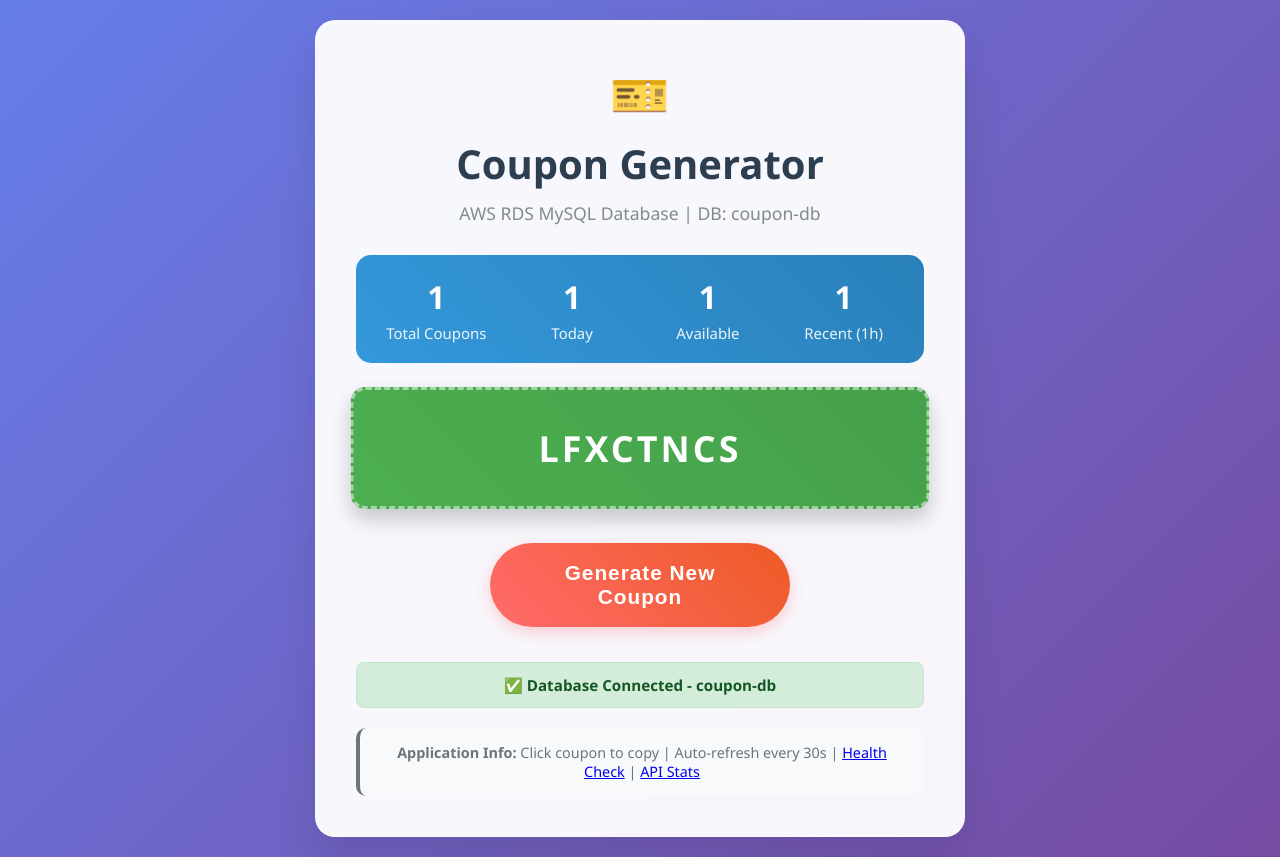
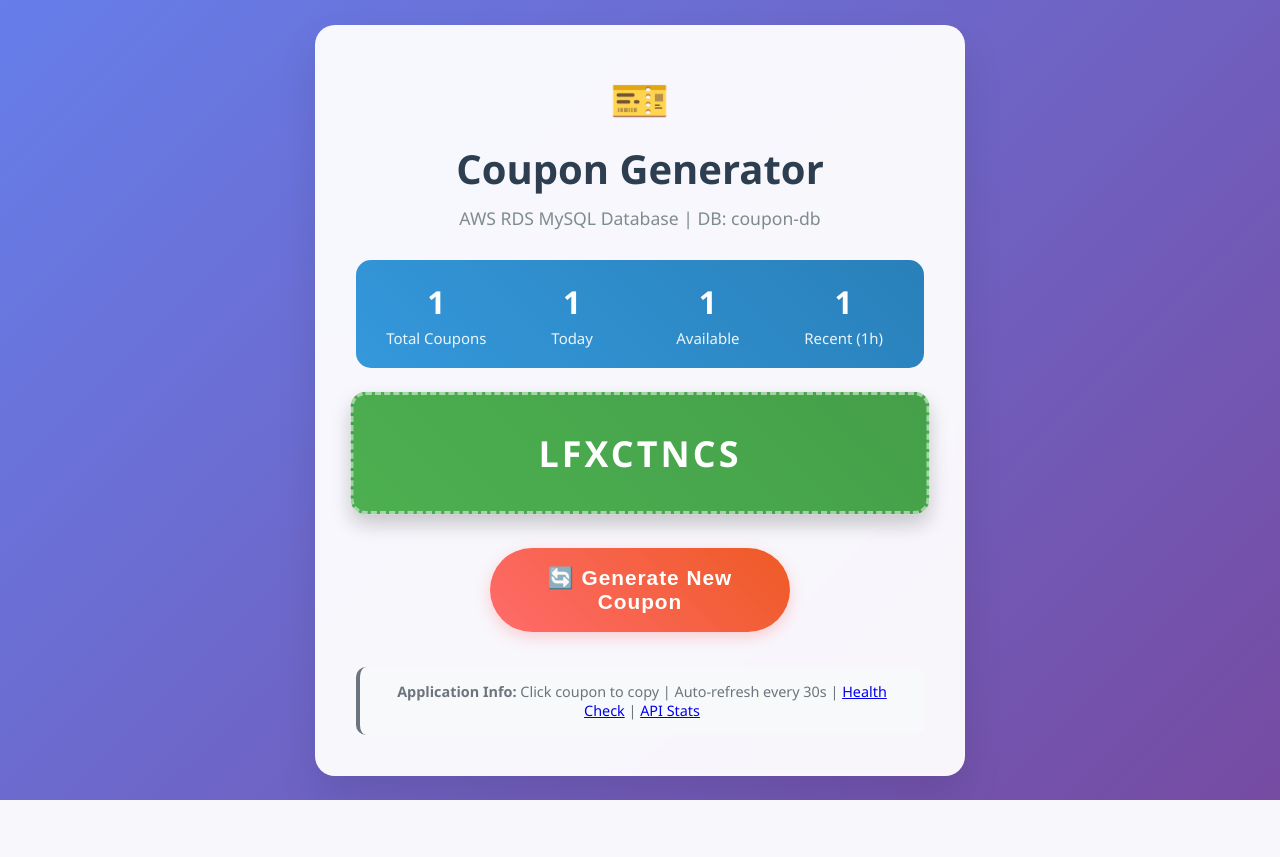
Before and after one commit to srinu1816/manjunadh, a Flask app: page / in a window 1280 px wide. After the commit the page ends 800 px from the top, so only its background shows below. Run offline with Flask 3, Linux system fonts and the light colour scheme; data that the repository does not hold is empty.

Commit message:
Update index.html

```diff
--- a/templates/index.html
+++ b/templates/index.html
@@ -137,32 +137,6 @@
             box-shadow: none;
         }
 
-        .db-status {
-            margin-top: 20px;
-            padding: 12px;
-            border-radius: 8px;
-            font-weight: bold;
-            font-size: 0.95em;
-        }
-
-        .db-connected {
-            background: #d4edda;
-            color: #155724;
-            border: 1px solid #c3e6cb;
-        }
-
-        .db-disconnected {
-            background: #f8d7da;
-            color: #721c24;
-            border: 1px solid #f5c6cb;
-        }
-
-        .db-error {
-            background: #fff3cd;
-            color: #856404;
-            border: 1px solid #ffeaa7;
-        }
-
         .notification {
             position: fixed;
             top: 20px;
@@ -278,18 +252,8 @@
         </div>
 
         <button class="generate-btn" onclick="generateNewCoupon()" id="generateBtn">
-             Generate New Coupon
+            🔄 Generate New Coupon
         </button>
-
-        <div class="db-status db-{{ db_status }}" id="dbStatus">
-            {% if db_status == 'connected' %}
-                ✅ Database Connected - coupon-db
-            {% elif db_status == 'error' %}
-                ⚠️ Database Error - coupon-db
-            {% else %}
-                ❌ Database Disconnected - coupon-db
-            {% endif %}
-        </div>
 
         <div class="app-info">
             <strong>Application Info:</strong>
@@ -301,7 +265,7 @@
 
     <!-- Notification -->
     <div class="notification" id="notification">
-         Your coupon is ready!
+        ✅ Your coupon is ready!
     </div>
 
     <script>
@@ -318,7 +282,7 @@
 
             // Show loading state
             generateBtn.disabled = true;
-            generateBtn.innerHTML = ' Generating...';
+            generateBtn.innerHTML = '⏳ Generating...';
             couponDisplay.textContent = 'Generating...';
             couponDisplay.style.background = 'linear-gradient(45deg, #ffa726, #ff9800)';
             container.classList.add('loading');
@@ -330,7 +294,7 @@
                         currentCoupon = data.coupon;
                         couponDisplay.textContent = data.coupon;
                         couponDisplay.style.background = 'linear-gradient(45deg, #4CAF50, #45a049)';
-                        showNotification(' New coupon generated!');
+                        showNotification('🎉 New coupon generated!');
                         updateStats(); // Refresh stats
                     } else {
                         throw new Error('No coupon received');
@@ -368,36 +332,16 @@
                     if (data.error) {
                         document.getElementById('statsDisplay').innerHTML =
                             '<div class="stat-item"><div class="stat-label">Statistics unavailable</div></div>';
-                        updateDbStatus('error');
                     } else {
                         document.getElementById('totalCoupons').textContent = data.total_coupons?.toLocaleString() || '0';
                         document.getElementById('todayCoupons').textContent = data.today_coupons?.toLocaleString() || '0';
                         document.getElementById('availableCoupons').textContent = data.available_coupons?.toLocaleString() || '0';
                         document.getElementById('recentCoupons').textContent = data.recent_coupons?.toLocaleString() || '0';
-
-                        updateDbStatus(data.database_status || 'connected');
                     }
                 })
                 .catch(error => {
                     console.error('Error fetching stats:', error);
-                    updateDbStatus('disconnected');
                 });
-        }
-
-        function updateDbStatus(status) {
-            const dbStatus = document.getElementById('dbStatus');
-            dbStatus.className = 'db-status db-' + status;
-
-            switch(status) {
-                case 'connected':
-                    dbStatus.innerHTML = '✅ Database Connected - coupon-db';
-                    break;
-                case 'error':
-                    dbStatus.innerHTML = '⚠️ Database Error - coupon-db';
-                    break;
-                default:
-                    dbStatus.innerHTML = '❌ Database Disconnected - coupon-db';
-            }
         }
 
         // Copy coupon to clipboard when clicked
```
